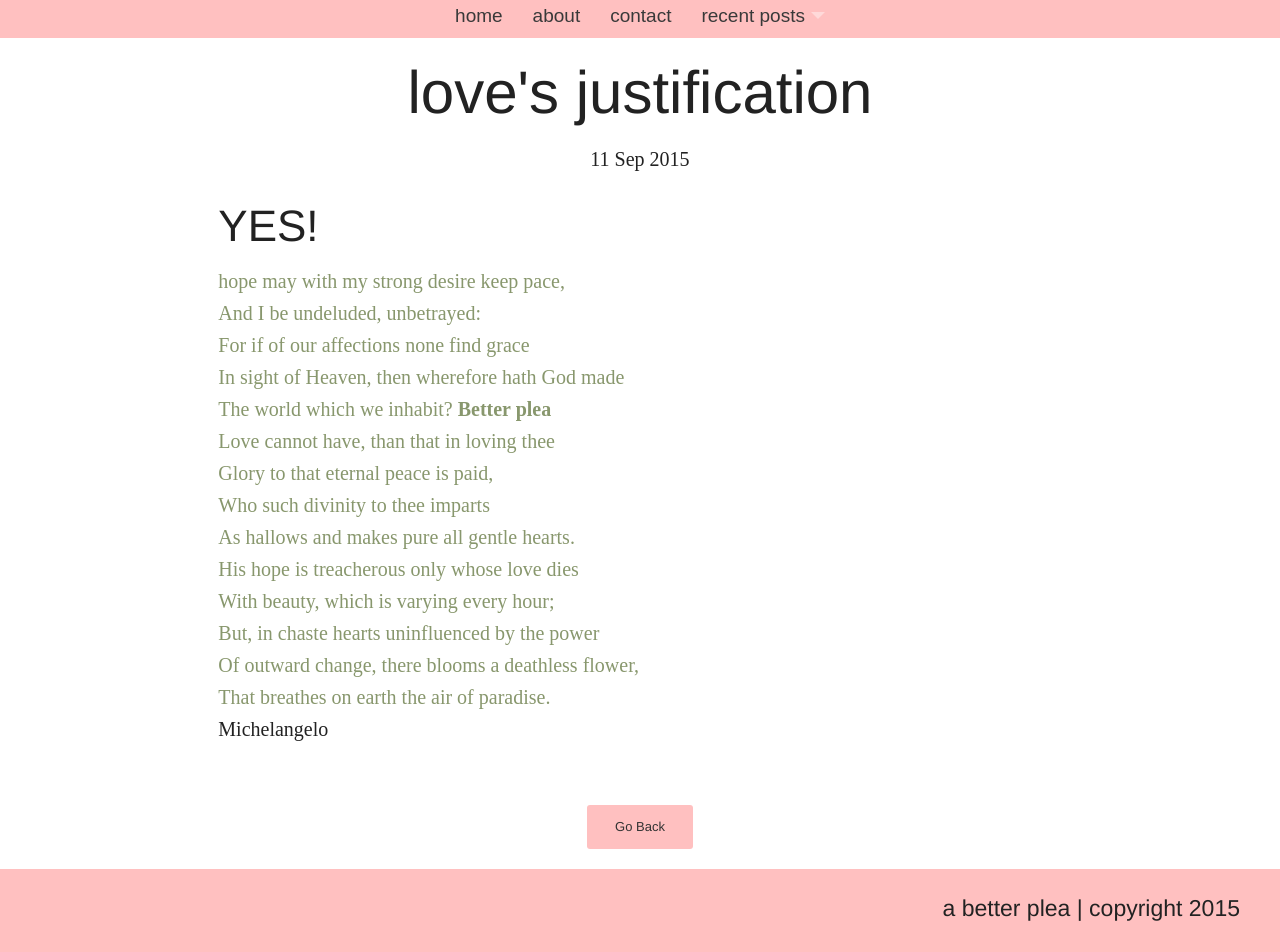
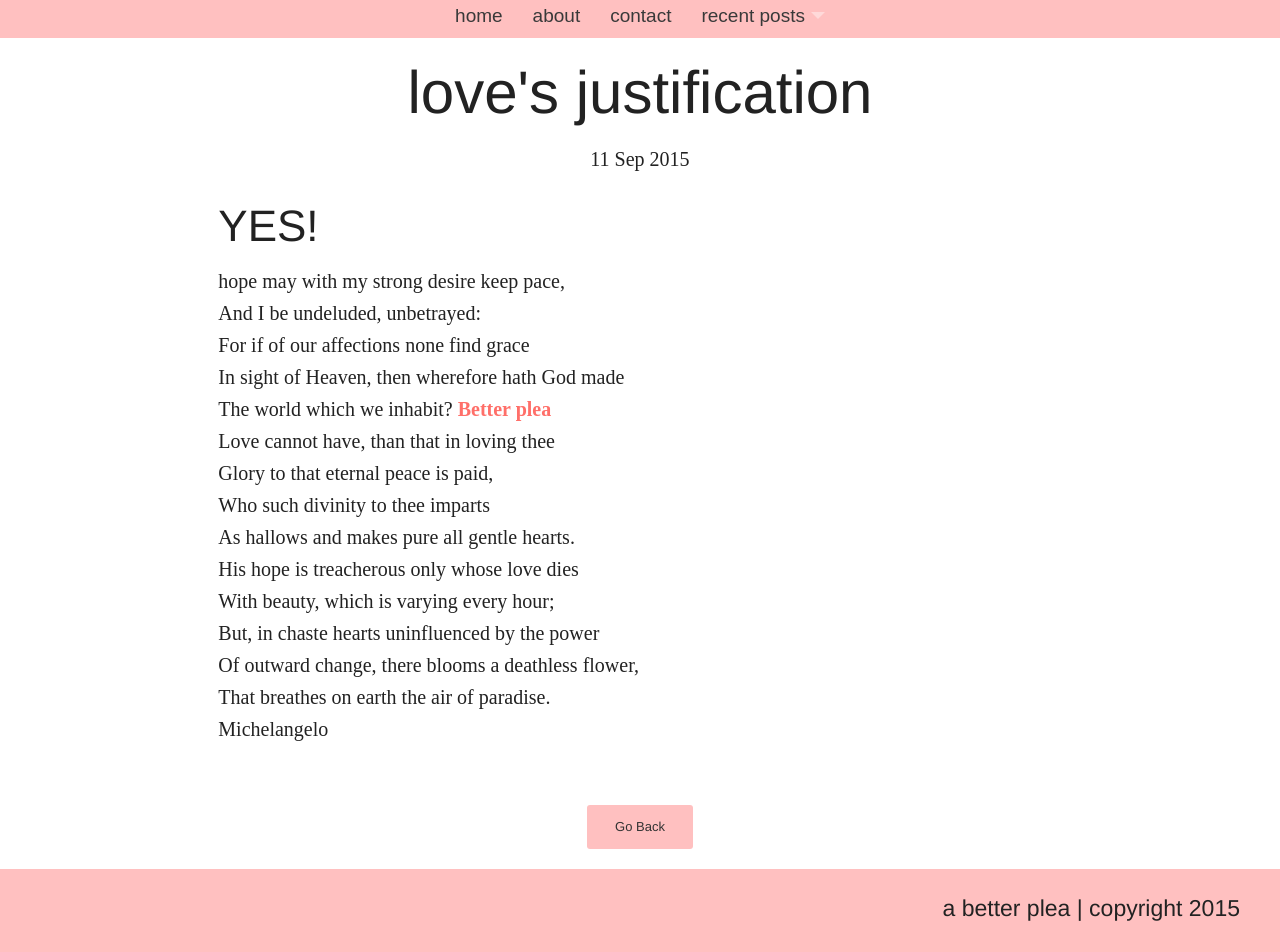
Before and after one commit to eighthundrednine/yunaoh.github.io, a Jekyll site: the page built from _posts/2014-09-11-loves-justification.md, in a window 1280 px wide. Shown: the part 307-1259 px from the top of the page. Built offline with Jekyll 4.4.1, drawn with Linux system fonts in a browser that asks for light colours; nearby versions of some CDN libraries.

```diff
--- a/_posts/2014-09-11-loves-justification.md
+++ b/_posts/2014-09-11-loves-justification.md
@@ -7,12 +7,11 @@
 excerpt: that breathes on earth the air of paradise...
 ---
 #YES!
-<span style="color: #88976d;">
 hope may with my strong desire keep pace, <br>
 And I be undeluded, unbetrayed: <br>
 For if of our affections none find grace <br>
 In sight of Heaven, then wherefore hath God made <br>
-The world which we inhabit? **Better plea** <br>
+The world which we inhabit? <span style="color: #ff6f69;">**Better plea** </span><br>
 Love cannot have, than that in loving thee <br>
 Glory to that eternal peace is paid, <br>
 Who such divinity to thee imparts <br>
@@ -21,5 +20,5 @@
 With beauty, which is varying every hour; <br>
 But, in chaste hearts uninfluenced by the power <br>
 Of outward change, there blooms a deathless flower, <br>
-That breathes on earth the air of paradise. </span><br>
+That breathes on earth the air of paradise. <br>
 Michelangelo
```
